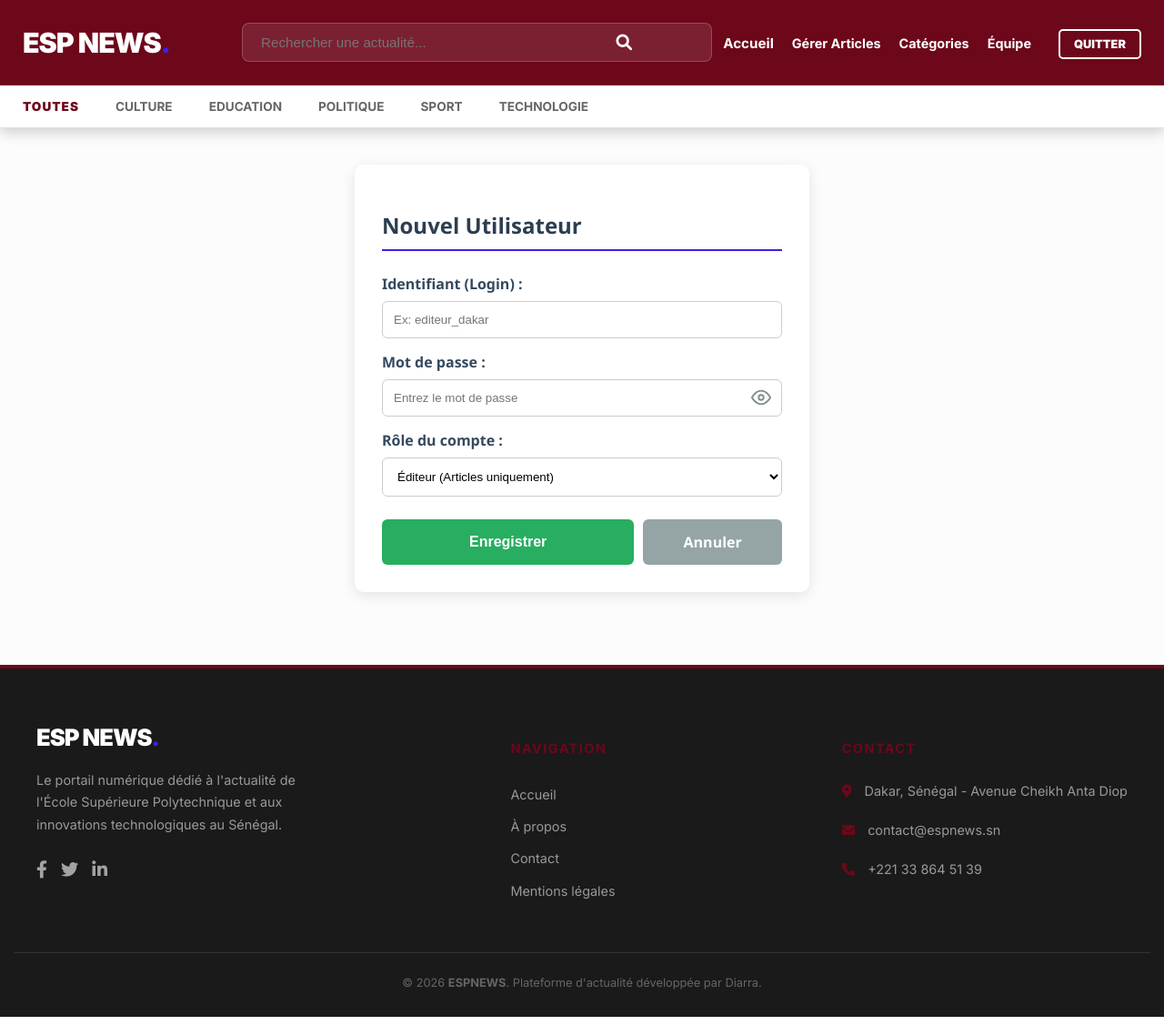
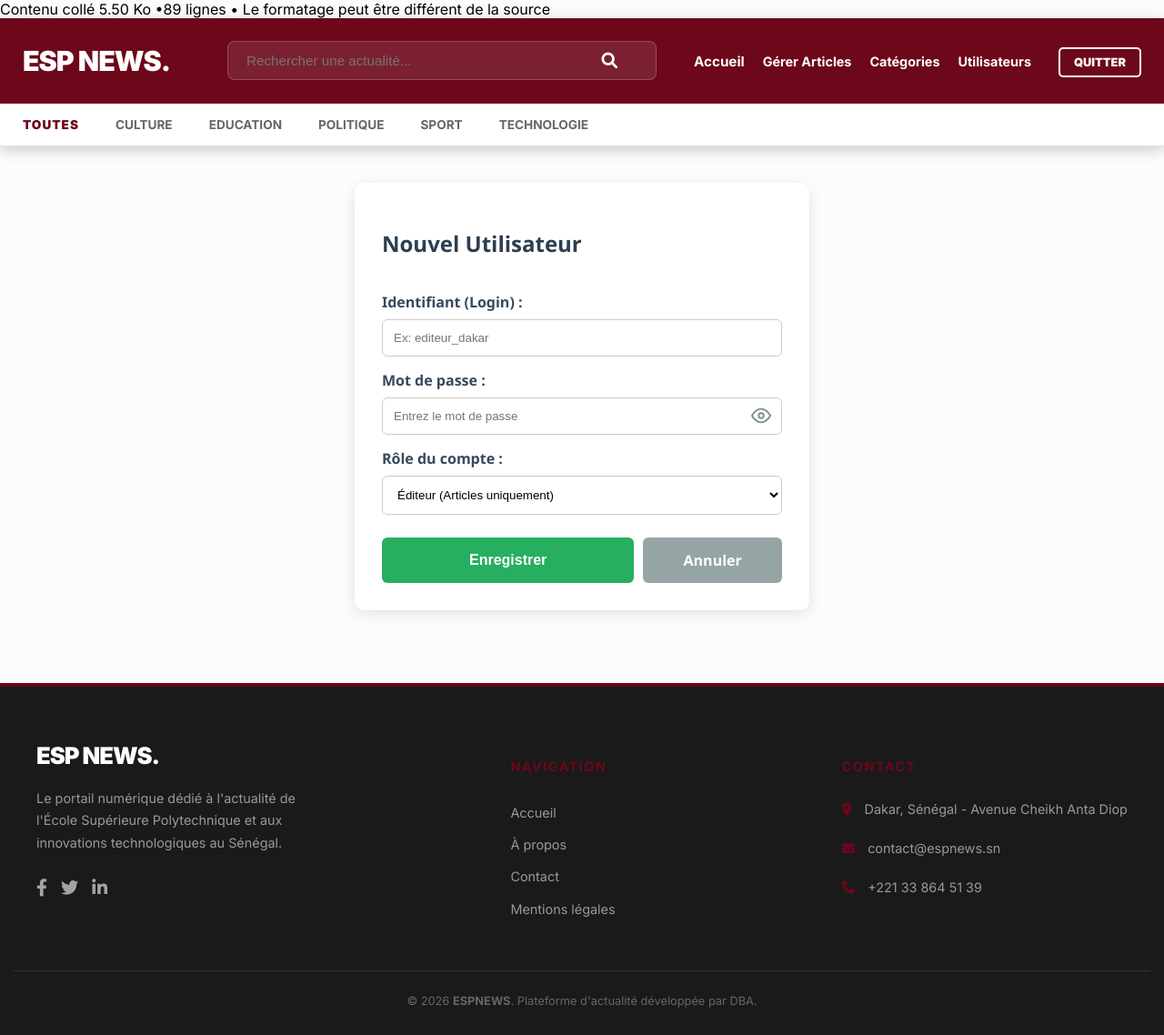
Before and after one commit to balyndiaye/projet_actualite, a PHP site: page /utilisateurs/ajouter.php in a window 1280 px wide. Shown: the whole page at 91% size. Run offline with PHP 8.4, Linux system fonts and the light colour scheme; a user stored in the database is signed in; data comes from the database, SQL or seed files in the repository.

Commit message:
Modification des fichiers ajouter.php footer.php menu.php

```diff
--- a/footer.php
+++ b/footer.php
@@ -3,7 +3,7 @@
 
             <div>
                 <div style="font-size: 1.6rem; font-weight: 900; margin-bottom: 20px; letter-spacing: -1px;">
-                    ESP NEWS<span style="color: #3922e6;">.</span>
+                    ESP NEWS<span style="color: #ffffff;">.</span>
                 </div>
                 <p style="font-size: 0.9rem; line-height: 1.7; color: #999; max-width: 320px;">
                     Le portail numérique dédié à l'actualité de l'École Supérieure Polytechnique et aux innovations technologiques au Sénégal.
@@ -46,7 +46,7 @@
 
         <div style="max-width: 1200px; margin: 50px auto 0; padding: 25px 25px 0; border-top: 1px solid #333; text-align: center;">
             <p style="color: #666; font-size: 0.8rem; margin: 0;">
-                &copy; <?php echo date('Y'); ?> <strong>ESPNEWS</strong>. Plateforme d'actualité développée par Diarra.
+                &copy; <?php echo date('Y'); ?> <strong>ESPNEWS</strong>. Plateforme d'actualité développée par DBA.
             </p>
         </div>
     </footer>
--- a/menu.php
+++ b/menu.php
@@ -1,3 +1,7 @@
+Contenu collé
+5.50 Ko •89 lignes
+•
+Le formatage peut être différent de la source
 <?php
 if (session_status() === PHP_SESSION_NONE) {
     session_start();
@@ -26,12 +30,12 @@ try {
         <div class="container" style="display: flex; align-items: center; justify-content: space-between; max-width: 1350px; margin: 0 auto; padding: 0 25px;">
 
             <a href="<?php echo URL_BASE; ?>index.php" style="text-decoration: none; font-size: 1.9rem; font-weight: 900; color: #FFFFFF; letter-spacing: -1px; white-space: nowrap;">
-                ESP NEWS<span style="color: #3922e6;">.</span>
+                ESP NEWS<span style="color: #ffffff;">.</span>
             </a>
 
             <form action="<?php echo URL_BASE; ?>index.php" method="GET" style="flex-grow: 1; max-width: 450px; position: relative; margin: 0 40px;">
                 <input type="text" name="search" placeholder="Rechercher une actualité..."
-                       style="width: 100%; padding: 12px 45px 12px 20px; border-radius: 8px; border: 1px solid rgba(255,255,255,0.2); background: rgba(255, 255, 255, 0.1); color: #FFFFFF; outline: none; font-size: 0.95rem;">
+                       style="width: 100%; padding: 12px 0px 12px 20px; border-radius: 8px; border: 1px solid rgba(255,255,255,0.2); background: rgba(255, 255, 255, 0.1); color: #FFFFFF; outline: none; font-size: 0.95rem;">
                 <button type="submit" style="position: absolute; right: 15px; top: 50%; transform: translateY(-50%); border: none; background: none; cursor: pointer; color: #FFFFFF; font-size: 1.1rem;">
                     <i class="fas fa-search"></i>
                 </button>
@@ -49,7 +53,7 @@ try {
                         <?php endif; ?>
 
                         <?php if(isset($_SESSION['role']) && $_SESSION['role'] === 'admin'): ?>
-                            <li><a href="<?php echo URL_BASE; ?>utilisateurs/liste.php" style="text-decoration: none; color: #FFFFFF; font-size: 0.9rem; font-weight: 600;">Équipe</a></li>
+                            <li><a href="<?php echo URL_BASE; ?>utilisateurs/liste.php" style="text-decoration: none; color: #FFFFFF; font-size: 0.9rem; font-weight: 600;">Utilisateurs</a></li>
                         <?php endif; ?>
 
                         <li>
--- a/utilisateurs/ajouter.php
+++ b/utilisateurs/ajouter.php
@@ -35,7 +35,7 @@ include '../menu.php';
 <main class="container" style="margin-top: 40px; max-width: 500px;">
     <div style="background: white; padding: 30px; border-radius: 10px; box-shadow: 0 4px 15px rgba(0,0,0,0.1); font-family: 'Segoe UI', Tahoma, Geneva, Verdana, sans-serif;">
 
-        <h2 style="color: #2c3e50; margin-bottom: 25px; border-bottom: 2px solid #3922e6; padding-bottom: 10px;">
+        <h2 style="color: #2c3e50; margin-bottom: 25px; border-bottom: 2px solid #ffffff; padding-bottom: 10px;">
              Nouvel Utilisateur
         </h2>
 
```
